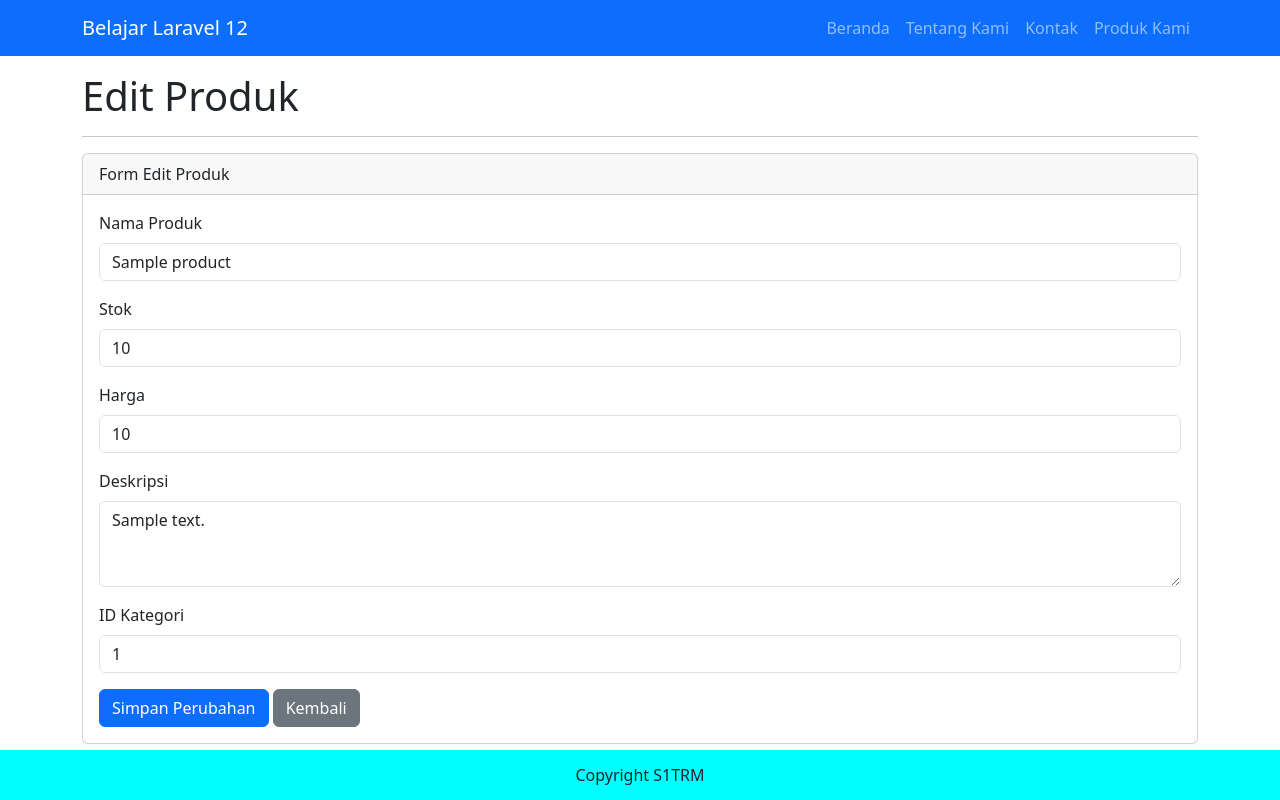
After one commit to Andreseptiansyah/Laravel, a Laravel app: page /product/1/edit in a window 1280 px wide. The commit adds this page. Run offline with Laravel 12, Linux system fonts and the light colour scheme; tables that the repository leaves empty hold one stand-in row (values such as "Sample post").

Commit message:
Menambahkan fitur CRUD Produk dan tampilan Kategori Produk

```diff
--- a/app/Http/Controllers/ProductController.php
+++ b/app/Http/Controllers/ProductController.php
@@ -7,6 +7,7 @@ use App\Models\Product;
 
 class ProductController extends Controller
 {
+    // Menampilkan daftar produk
     public function index()
     {
         $data_toko = [
@@ -23,6 +24,7 @@ class ProductController extends Controller
         ]);
     }
 
+    // Menampilkan detail produk
     public function show($id)
     {
         $produk = Product::findOrFail($id);
@@ -32,11 +34,13 @@ class ProductController extends Controller
         ]);
     }
 
+    // Menampilkan form tambah produk
     public function addProduct()
     {
         return view('pages.product.addProduct');
     }
 
+    // Menyimpan produk baru
     public function store(Request $request)
     {
         $request->validate([
@@ -49,6 +53,45 @@ class ProductController extends Controller
 
         Product::create($request->all());
 
-        return redirect('/product');
+        return redirect('/product')
+            ->with('success', 'Produk berhasil ditambahkan!');
+    }
+
+    // Menampilkan form edit produk
+    public function edit($id)
+    {
+        $produk = Product::findOrFail($id);
+
+        return view('pages.product.editProduct', [
+            'produk' => $produk
+        ]);
+    }
+
+    // Memperbarui produk
+    public function update(Request $request, $id)
+    {
+        $request->validate([
+            'name_product' => 'required|min:4|max:20',
+            'stock_product' => 'required|integer|min:0',
+            'price_product' => 'required|integer|min:0',
+            'desc_product' => 'required',
+            'id_category' => 'required|integer'
+        ]);
+
+        $produk = Product::findOrFail($id);
+        $produk->update($request->all());
+
+        return redirect('/product')
+            ->with('success', 'Produk berhasil diperbarui!');
+    }
+
+    // Menghapus produk
+    public function destroy($id)
+    {
+        $produk = Product::findOrFail($id);
+        $produk->delete();
+
+        return redirect('/product')
+            ->with('success', 'Produk berhasil dihapus!');
     }
 }
--- /dev/null
+++ b/resources/views/pages/Product/editProduct.blade.php
@@ -0,0 +1,74 @@
+
+@extends('layouts.master')
+
+@section('content')
+<h1>Edit Produk</h1>
+<hr>
+
+<div class="card">
+    <div class="card-header">
+        Form Edit Produk
+    </div>
+
+    <div class="card-body">
+        <form action="/product/{{ $produk->id_product }}" method="POST">
+            @csrf
+            @method('PUT')
+
+            <div class="mb-3">
+                <label class="form-label">Nama Produk</label>
+                <input type="text"
+                       name="name_product"
+                       class="form-control"
+                       value="{{ old('name_product', $produk->name_product) }}"
+                       required>
+            </div>
+
+            <div class="mb-3">
+                <label class="form-label">Stok</label>
+                <input type="number"
+                       name="stock_product"
+                       class="form-control"
+                       value="{{ old('stock_product', $produk->stock_product) }}"
+                       min="0"
+                       required>
+            </div>
+
+            <div class="mb-3">
+                <label class="form-label">Harga</label>
+                <input type="number"
+                       name="price_product"
+                       class="form-control"
+                       value="{{ old('price_product', $produk->price_product) }}"
+                       min="0"
+                       required>
+            </div>
+
+            <div class="mb-3">
+                <label class="form-label">Deskripsi</label>
+                <textarea name="desc_product"
+                          class="form-control"
+                          rows="3"
+                          required>{{ old('desc_product', $produk->desc_product) }}</textarea>
+            </div>
+
+            <div class="mb-3">
+                <label class="form-label">ID Kategori</label>
+                <input type="number"
+                       name="id_category"
+                       class="form-control"
+                       value="{{ old('id_category', $produk->id_category) }}"
+                       required>
+            </div>
+
+            <button type="submit" class="btn btn-primary">
+                Simpan Perubahan
+            </button>
+
+            <a href="/product" class="btn btn-secondary">
+                Kembali
+            </a>
+        </form>
+    </div>
+</div>
+@endsection
--- a/routes/web.php
+++ b/routes/web.php
@@ -23,16 +23,19 @@ Route::get('/about', function () {
 // Halaman Contact
 Route::view('/contact', 'pages.contact');
 
-// Halaman Product
+// CRUD Product
 Route::get('/product', [ProductController::class, 'index']);
 
-// Halaman Tambah Product
 Route::get('/product/addProduct', [ProductController::class, 'addProduct']);
 
-// Menyimpan Product
 Route::post('/product/store', [ProductController::class, 'store']);
 
-// Halaman Detail Product
+Route::get('/product/{id}/edit', [ProductController::class, 'edit']);
+
+Route::put('/product/{id}', [ProductController::class, 'update']);
+
+Route::delete('/product/{id}', [ProductController::class, 'destroy']);
+
 Route::get('/product/{id}', [ProductController::class, 'show']);
 
 // Halaman Category
```
Also changed, not shown: resources/views/pages/Product/show.blade.php (+23 -15 lines).
